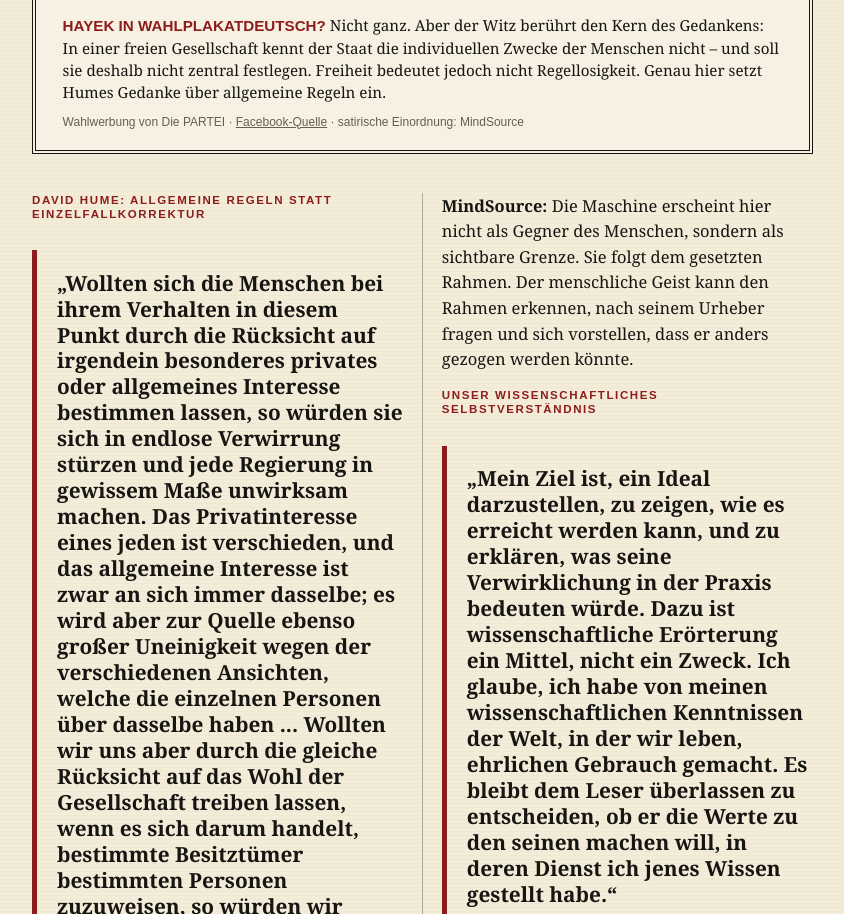
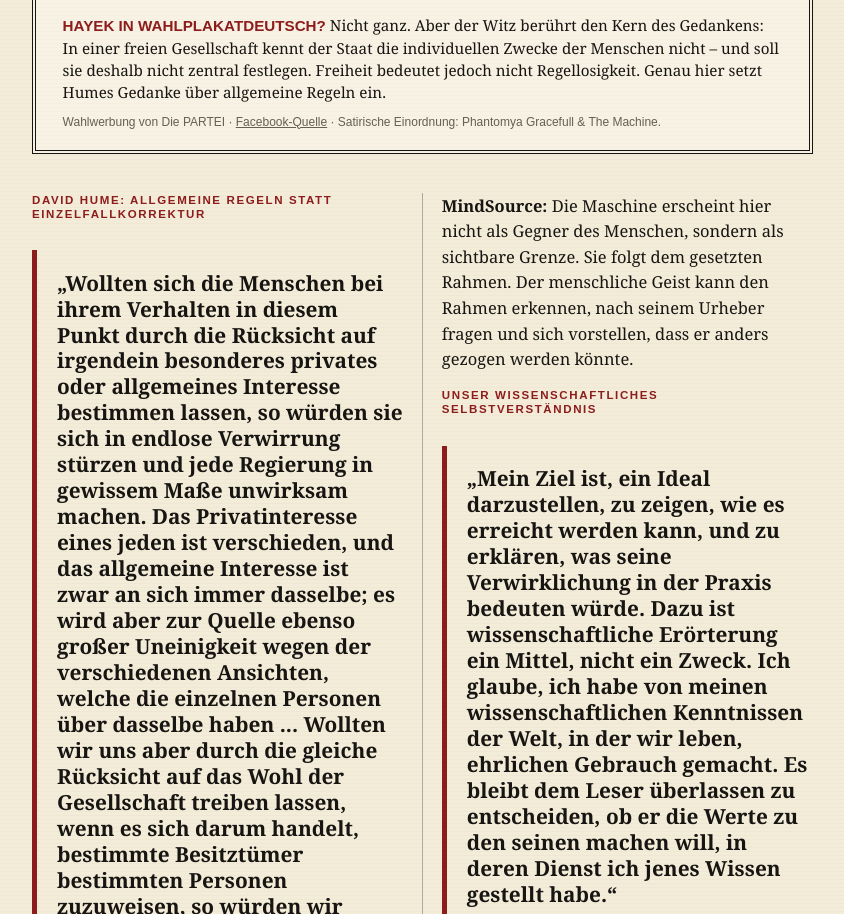
Before and after one commit to PhantomyaGracefull/MindSource, a plain HTML site: page index.html in a window 1280 px wide. Shown: the part 5093-6007 px from the top of the page, without its empty margins (18-862 px from the left). Drawn offline with Linux system fonts and the light colour scheme.

Commit message:
Standardunterschrift unter Wahlplakat setzen

```diff
--- a/index.html
+++ b/index.html
@@ -88,7 +88,7 @@
             </a>
             <figcaption>
               <strong>Hayek in Wahlplakatdeutsch?</strong> Nicht ganz. Aber der Witz berührt den Kern des Gedankens: In einer freien Gesellschaft kennt der Staat die individuellen Zwecke der Menschen nicht – und soll sie deshalb nicht zentral festlegen. Freiheit bedeutet jedoch nicht Regellosigkeit. Genau hier setzt Humes Gedanke über allgemeine Regeln ein.
-              <span>Wahlwerbung von Die PARTEI · <a href="https://www.facebook.com/photo?fbid=1460582899447077&amp;set=a.653503230155052" target="_blank" rel="noopener noreferrer">Facebook-Quelle</a> · satirische Einordnung: MindSource</span>
+              <span>Wahlwerbung von Die PARTEI · <a href="https://www.facebook.com/photo?fbid=1460582899447077&amp;set=a.653503230155052" target="_blank" rel="noopener noreferrer">Facebook-Quelle</a> · Satirische Einordnung: Phantomya Gracefull &amp; The Machine.</span>
             </figcaption>
           </figure>
 
```
